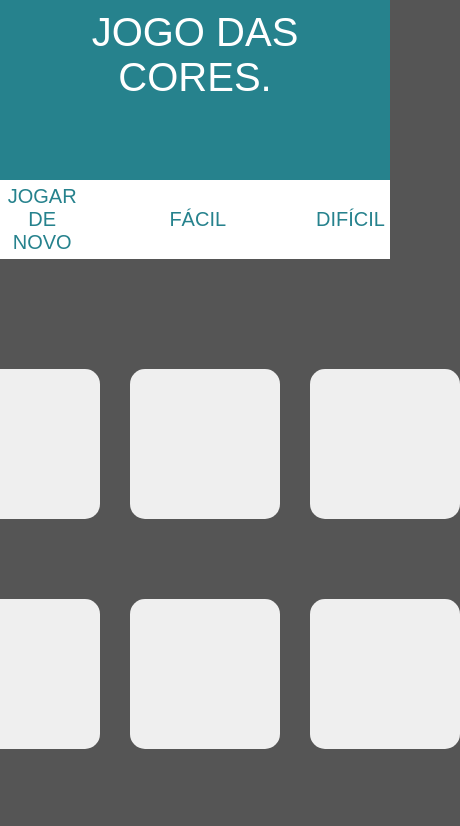
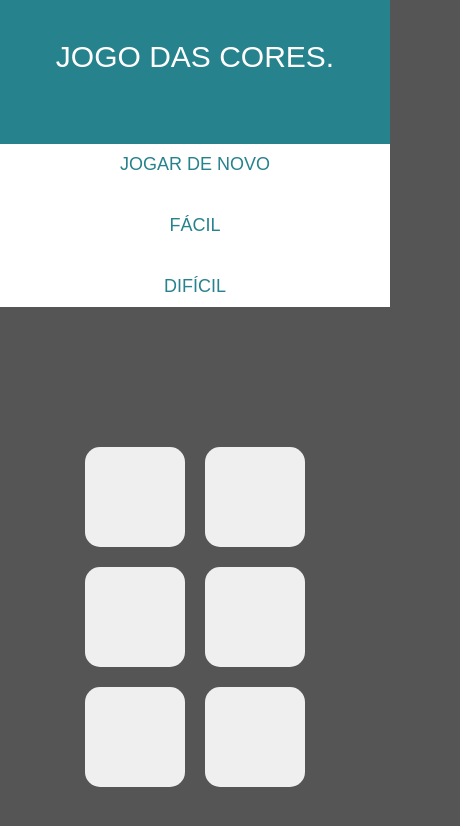
Before and after one commit to DarkianeLG/jogo-das-cores, a plain HTML site: page index.html in a window 390 px wide. Shown: the whole page, 460 px wide, since content can reach past the window. Drawn offline with Linux system fonts and the light colour scheme.

Commit message:
Adaptação final.

```diff
--- a/style.css
+++ b/style.css
@@ -9,10 +9,11 @@
 body {
     background-color: #555;
     color: white;
+    font-family: Arial, sans-serif;
 }
 
 header {
-    background: #26828d;
+    background-color: #26828d;
     padding: 80px;
     padding-top: 10px;
     margin: 0 auto;
@@ -20,9 +21,14 @@ header {
 
 .inicio {
     color: white;
-    font-family: Arial, sans-serif;
     font-size: 40px;
     text-align: center;
+}
+
+.cor {
+    text-align: center;
+    font-size: 35px;
+    margin-top: 50px;
 }
 
 .navegacao {
@@ -35,7 +41,6 @@ header {
 
 .navegacao button {
     border: none;
-    font-family: Arial, sans-serif;
     font-size: 20px;
     color: #26828d;
     background-color: white;
@@ -50,7 +55,13 @@ header {
     transform: scale(1.05);
 }
 
-main{
+.certo-errado {
+    text-align: center;
+    font-size: 30px;
+    margin-top: 10px;
+}
+
+main {
     display: flex;
     justify-content: center;
     align-items: center;
@@ -77,3 +88,59 @@ main{
 .cores button:hover {
     transform: scale(1.05);
 }
+
+@media (max-width: 1280px) {
+    .cores {
+        grid-template-columns: repeat(3, 120px);
+        grid-gap: 60px;
+    }
+
+    .cores button {
+        width: 120px;
+        height: 120px;
+    }
+}
+
+
+@media (max-width: 425px) {
+    header {
+        padding: 40px;
+    }
+
+    .inicio {
+        font-size: 30px;
+    }
+
+    .cor {
+        font-size: 25px;
+        margin-top: 30px;
+    }
+
+    .navegacao {
+        flex-direction: column;
+        gap: 20px;
+    }
+
+    .navegacao button {
+        font-size: 18px;
+        padding: 10px;
+    }
+
+    .certo-errado {
+        font-size: 20px;
+    }
+
+    main {
+        margin-right: 0;
+    }
+
+    .cores {
+        grid-template-columns: repeat(2, 100px);
+        grid-gap: 20px;
+    }
+
+    .cores button {
+        width: 100px;
+        height: 100px;
+    }
+}
```
